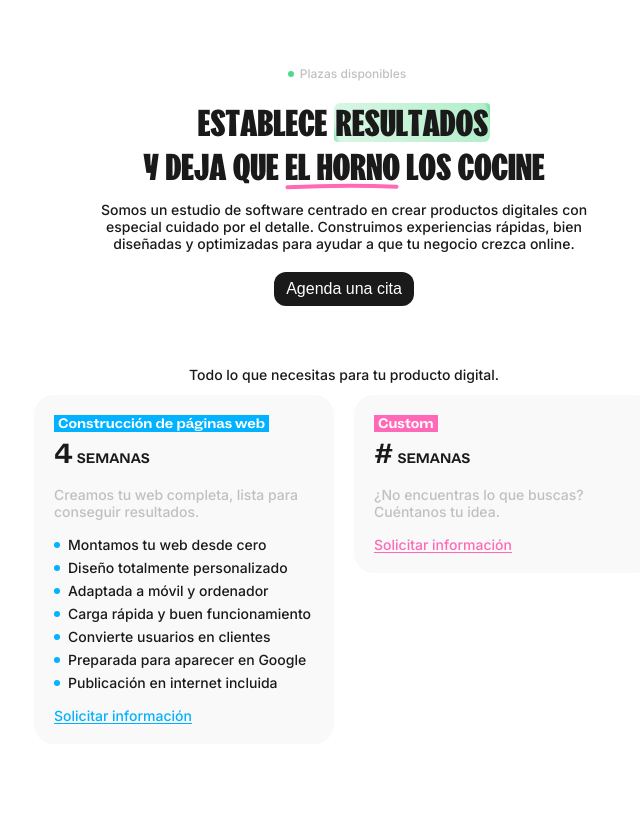
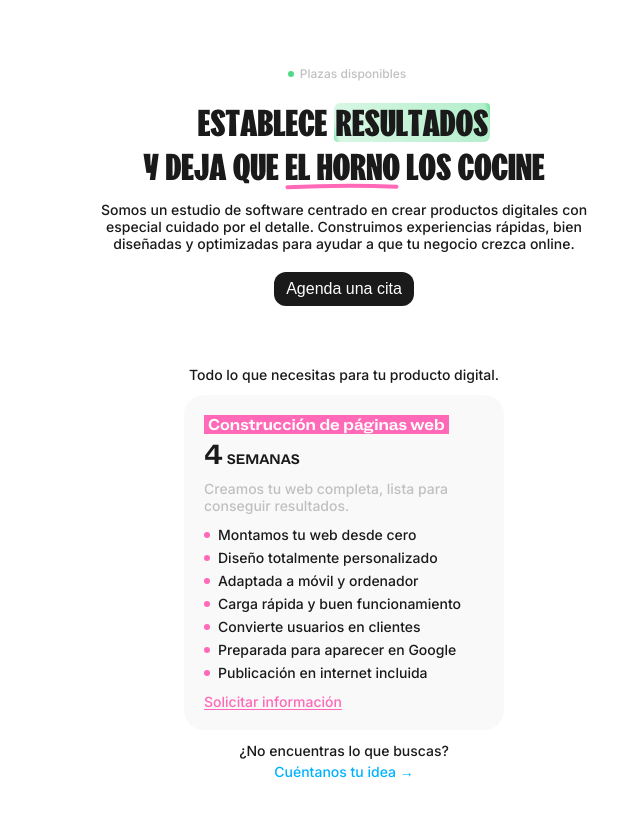
Before and after one commit to u6lqre/elhorno, a Next.js app: page / in a window 1280 px wide. Shown: the top 816 px of the page, without its empty margins (296-936 px from the left). Built offline with nearby package versions, Linux system fonts and the light colour scheme.

Commit message:
change plans' section

```diff
--- a/src/components/plans/Card.tsx
+++ b/src/components/plans/Card.tsx
@@ -5,33 +5,32 @@ const socialFont = localFont({
   src: "../../assets/fonts/ABCSocialExtended-Bold.otf",
 });
 
-export type CardConfig = {
-  label: string;
-  timeline: string;
-  description: string;
-  options?: string[];
-  color: string;
-};
+const items = [
+  "Montamos tu web desde cero",
+  "Diseño totalmente personalizado",
+  "Adaptada a móvil y ordenador",
+  "Carga rápida y buen funcionamiento",
+  "Convierte usuarios en clientes",
+  "Preparada para aparecer en Google",
+  "Publicación en internet incluida",
+];
 
-function Card({ label, timeline, description, options, color }: CardConfig) {
-  const accent = `var(--${color})`;
-
+function Card() {
   return (
-    <div
-      className={styles.card}
-      style={{ "--accent": accent } as React.CSSProperties}
-    >
+    <div className={styles.card}>
       <div className={socialFont.className}>
-        <p className={styles.label}>{label}</p>
+        <p className={styles.label}>Construcción de páginas web</p>
         <div className={styles.timeline}>
-          <span>{timeline}</span>
+          <span>4</span>
           <span>SEMANAS</span>
         </div>
       </div>
-      <p className={styles.description}>{description}</p>
-      {options && (
+      <p className={styles.description}>
+        Creamos tu web completa, lista para conseguir resultados.
+      </p>
+      {items && (
         <ul className={styles.list}>
-          {options.map((item, index) => (
+          {items.map((item, index) => (
             <li className={styles.list_item} key={index}>
               {item}
             </li>
--- a/src/components/plans/index.tsx
+++ b/src/components/plans/index.tsx
@@ -1,45 +1,14 @@
-import Card, { CardConfig } from "./Card";
+import Card from "./Card";
 import styles from "./plans.module.css";
-
-const cards: CardConfig[] = [
-  {
-    label: "Construcción de páginas web",
-    timeline: "4",
-    description: "Creamos tu web completa, lista para conseguir resultados.",
-    options: [
-      "Montamos tu web desde cero",
-      "Diseño totalmente personalizado",
-      "Adaptada a móvil y ordenador",
-      "Carga rápida y buen funcionamiento",
-      "Convierte usuarios en clientes",
-      "Preparada para aparecer en Google",
-      "Publicación en internet incluida",
-    ],
-    color: "blue",
-  },
-  {
-    label: "Custom",
-    timeline: "#",
-    description: "¿No encuentras lo que buscas? Cuéntanos tu idea.",
-    color: "pink",
-  },
-];
 
 function Plans() {
   return (
     <section className={styles.plans}>
       <p>Todo lo que necesitas para tu producto digital.</p>
-      <div className={styles.cards_container}>
-        {cards.map((card, index) => (
-          <Card
-            key={index}
-            label={card.label}
-            timeline={card.timeline}
-            description={card.description}
-            options={card.options}
-            color={card.color}
-          />
-        ))}
+      <Card />
+      <div className={styles.custom_idea_cta}>
+        <span>¿No encuentras lo que buscas?</span>
+        <a href="#">Cuéntanos tu idea →</a>
       </div>
     </section>
   );
--- a/src/components/plans/plans.module.css
+++ b/src/components/plans/plans.module.css
@@ -1,14 +1,10 @@
 .plans {
   width: 100%;
-  text-align: center;
-}
-
-.cards_container {
-  margin-top: 12px;
   display: flex;
-  gap: 20px;
-  width: fit-content;
+  flex-direction: column;
+  gap: 12px;
   justify-content: center;
+  align-items: center;
 }
 
 .card {
@@ -16,25 +12,29 @@
   text-align: start;
   flex-direction: column;
   align-items: start;
-  gap: 16px;
-  width: 300px;
-  height: fit-content;
+  gap: 12px;
+  width: 320px;
   padding: 20px;
   background-color: var(--gray-4);
   border: var(--gray-3);
   border-radius: 20px;
 }
+
 .label {
   color: var(--white);
-  background-color: var(--accent);
+  background-color: var(--pink);
   padding: 0 4px;
-  margin-bottom: 4px;
+  font-size: 16px;
+  margin-bottom: 8px;
   width: fit-content;
 }
+
 .timeline span:first-of-type {
   font-size: 28px;
   margin-right: 4px;
+  line-height: 24px;
 }
+
 .description {
   color: var(--gray-1);
 }
@@ -45,10 +45,6 @@
   flex-direction: column;
   gap: 6px;
 }
-li::marker {
-  color: var(--accent);
-}
-
 .list_item {
   position: relative;
   padding-left: 14px;
@@ -57,7 +53,7 @@ li::marker {
   content: "";
   width: 6px;
   height: 6px;
-  background-color: var(--accent);
+  background-color: var(--pink);
   position: absolute;
   left: 0;
   top: 5.5px;
@@ -65,11 +61,20 @@ li::marker {
 }
 
 .cta {
-  color: var(--accent);
+  color: var(--pink);
   text-underline-offset: 2px;
   transition: all 0.2s ease;
 }
-
 .cta:hover {
   opacity: 0.8;
 }
+
+.custom_idea_cta {
+  text-align: center;
+}
+.custom_idea_cta a {
+  margin-top: 4px;
+  color: var(--blue);
+  display: block;
+  text-decoration: none;
+}
```
Also changed, not shown: src/components/footer/footer.module.css (added, +7 -0 lines), src/components/footer/index.tsx (added, +12 -0 lines).
